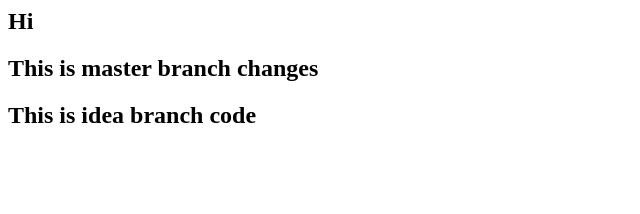
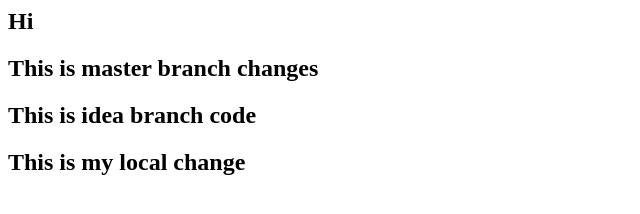
Before and after one commit to reddychaitu2002/syne_devops, a plain HTML site: page index.html in a window 1280 px wide. Shown: the whole page, without its empty margins (0-640 px from the left). Drawn offline with Linux system fonts and the light colour scheme.

Commit message:
local change

```diff
--- a/index.html
+++ b/index.html
@@ -1,3 +1,4 @@
 <h2>Hi</h2>
 <h2>This is master branch changes</h2>
 <h2>This is idea branch code</h2>
+<h2>This is my local change</h2>
```
Also changed, not shown: 1 other file.
